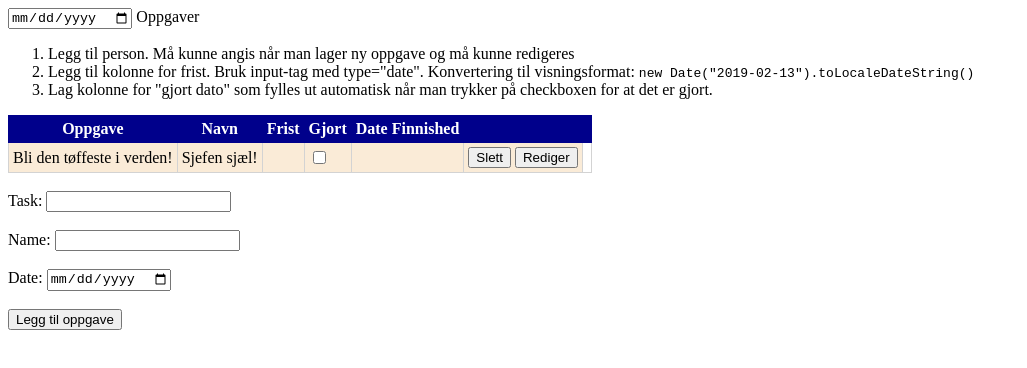
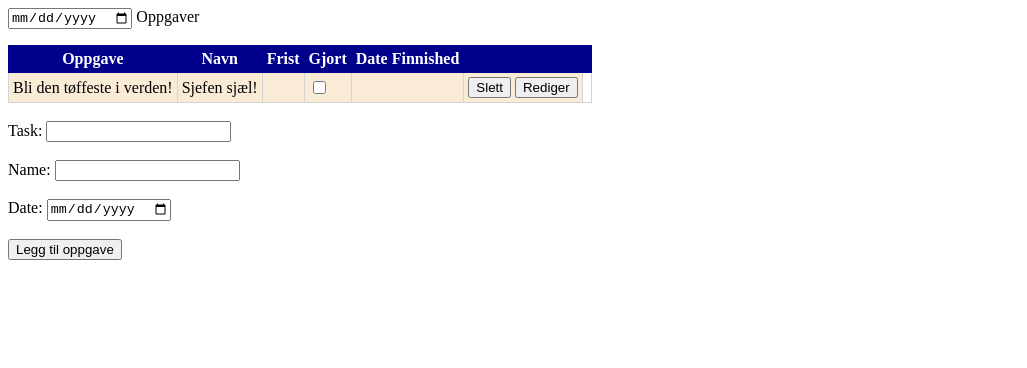
Before and after one commit to KANELOL/objecterMedEgneFeltMVC, a plain HTML site: page index.html in a window 1280 px wide. Shown: the whole page, without its empty margins (0-1027 px from the left). Drawn offline with Linux system fonts and the light colour scheme.

Commit message:
Update index.html

```diff
--- a/index.html
+++ b/index.html
@@ -34,17 +34,6 @@
 <input type="date"/>
 Oppgaver
 <ol>
-    <li>
-        Legg til person. Må kunne angis når man lager ny oppgave og må
-        kunne redigeres
-    </li>
-    <li>Legg til kolonne for frist. Bruk input-tag med type="date".
-        Konvertering til visningsformat: <tt>new Date("2019-02-13").toLocaleDateString()</tt>
-    </li>
-    <li>Lag kolonne for "gjort dato" som fylles ut automatisk når man
-        trykker på checkboxen for at det er gjort.</li>
-
-
 </ol>
 <table id="tasksTable"></table>
 <br>
```
